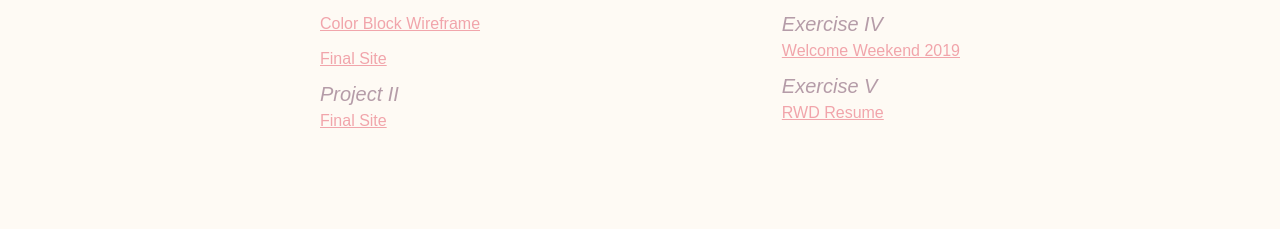
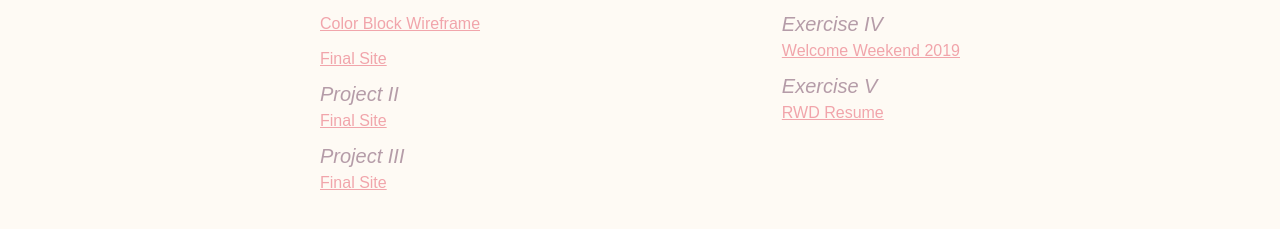
Before and after one commit to mheide7/mheide7.github.io, a plain HTML site: page index.html in a window 1280 px wide. Shown: the part 261-490 px from the top of the page. Drawn offline with Linux system fonts and the light colour scheme.

Commit message:
final site push
updated

```diff
--- a/index.html
+++ b/index.html
@@ -25,6 +25,14 @@
                         <div id="link">
                             <a href="project-two/index.html">Final Site</a></div>
         </section>
+
+            <section id="project-three">
+    <h2>Project III</h2>
+                        <div id="link">
+                            <a href="project-three-final/longform-styled.html">Final Site</a></div>
+        </section>
+
+
             </div>
 
     <div class="exercises">
```
Also changed, not shown: 1 other file.
